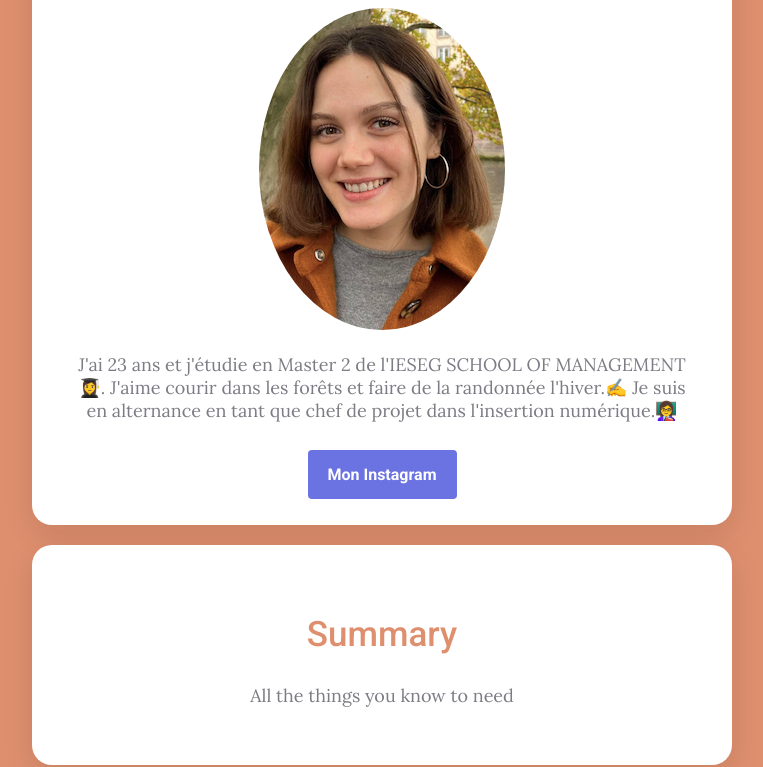
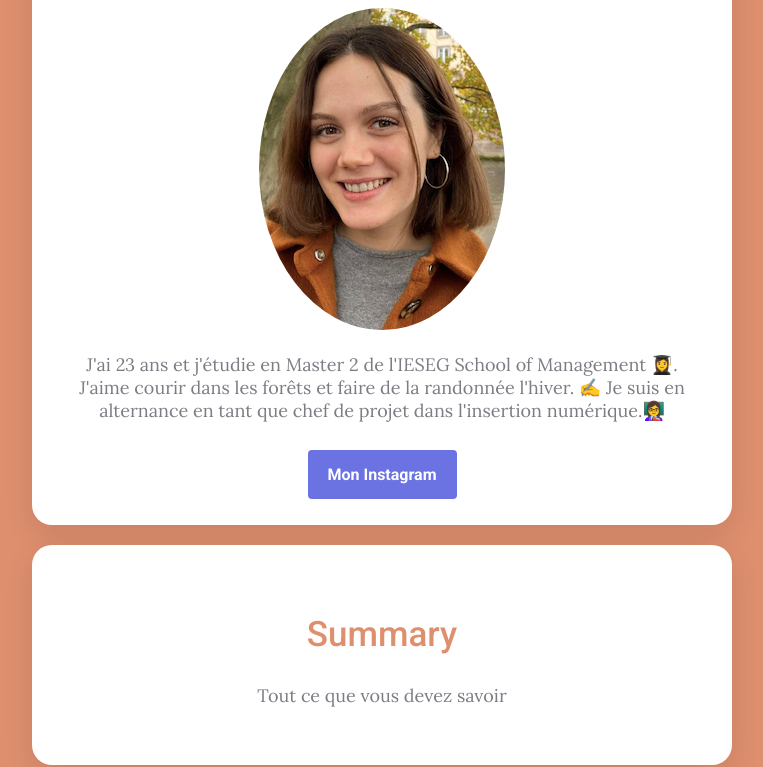
Before and after one commit to EstelleB1/my-profile, a plain HTML site: page index.html in a window 1280 px wide. Shown: the part 185-952 px from the top of the page, without its empty margins (258-1021 px from the left). Drawn offline with Linux system fonts and the light colour scheme.

Commit message:
Update index.html

```diff
--- a/index.html
+++ b/index.html
@@ -14,14 +14,16 @@
         <h1>Helloooo everyone🧐</h1>
         <img src="images/photo-de-profil.png" id="photo-de-profil" alt="Estelle Bureau">
   <p>
-         J'ai 23 ans et j'étudie en Master 2 de l'IESEG SCHOOL OF MANAGEMENT👩‍🎓. J'aime courir dans les forêts et faire de la randonnée l'hiver.✍️ Je suis en alternance en tant que chef de projet dans l'insertion numérique.👩‍🏫
+         J'ai 23 ans et j'étudie en Master 2 de l'IESEG School of Management 👩‍🎓.
+    J'aime courir dans les forêts et faire de la randonnée l'hiver.
+    ✍️ Je suis en alternance en tant que chef de projet dans l'insertion numérique.👩‍🏫
         </p>
         <a href="https://l.instagram.com/?u=https%3A%2F%2Fsagetshirt.wixsite.com%2Fsagecreator&e=ATOJG4Gb3sp_oY7EToxDJ8cIjNKpj77-AC7tCpp_kjt4wpswrJsGl-2wENGHZI6WUyDPn3rhEsdhEp_Qa6sqyQ&s=1" target="_blank" class="btn-blue">Mon Instagram</a>
       </div>
       <div class="card-white">
         <h2>Summary </h2>
         <p>
-         All the things you know to need
+         Tout ce que vous devez savoir
         </p>
       </div>
       <div class="card-white">
@@ -54,7 +56,7 @@
 
           </li>
 
-    <a href="https://www.instagram.com/sagetshirt/">Sage's Instagram</a>
+    <a href="https://www.instagram.com/sagetshirt/"></a>
 
         </ul>
       </div>
```
